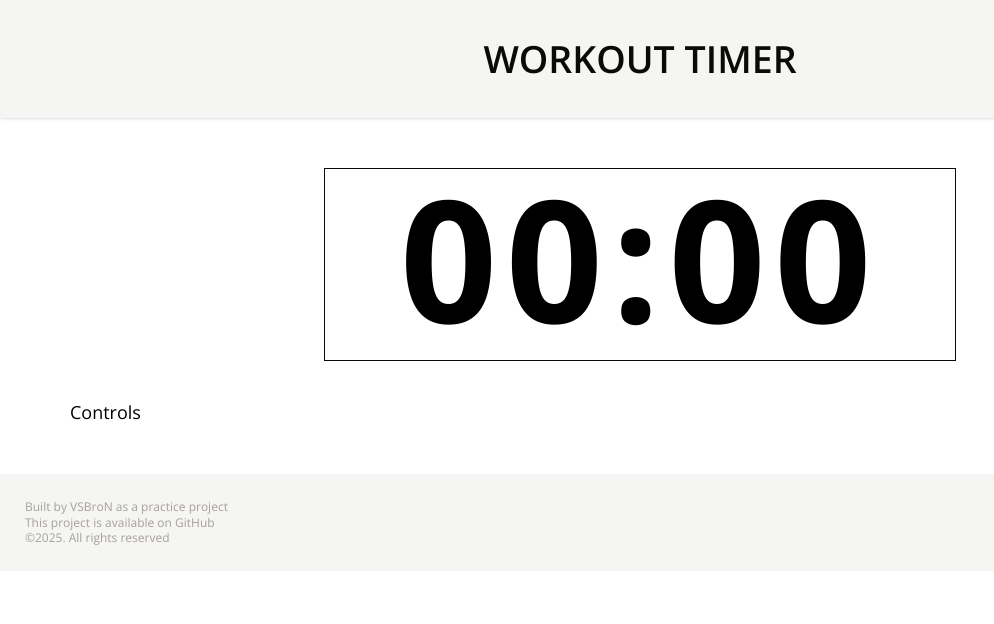
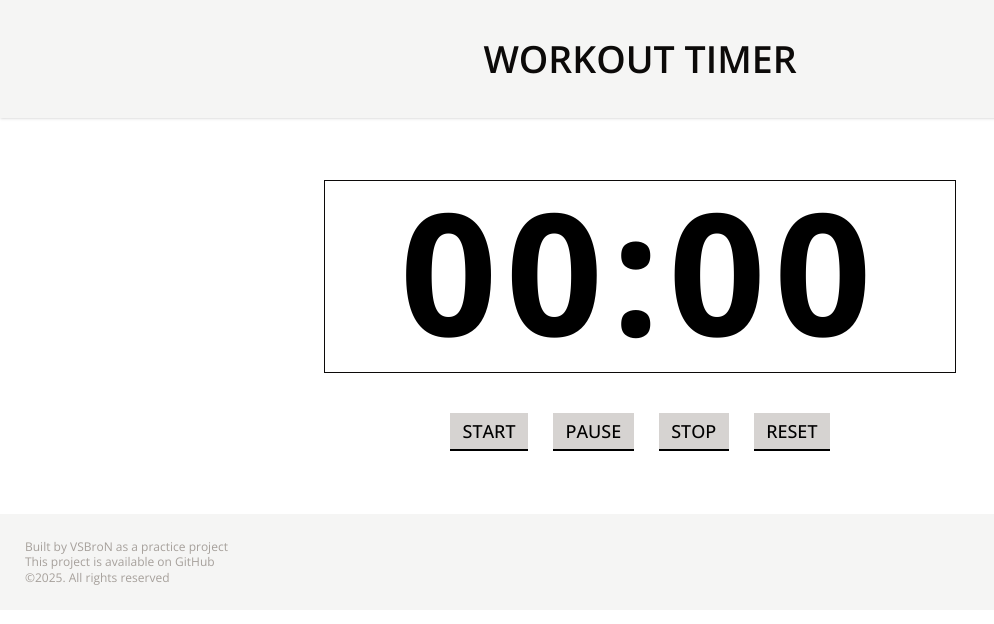
Before and after one commit to vsbron/workout-timer-2025-react, a React (Vite) app: page / in a window 1280 px wide. Shown: the top 624 px of the page, without its empty margins (0-994 px from the left). Built offline with nearby package versions, Linux system fonts and the light colour scheme.

Commit message:
Add Controls buttons and a Button component

```diff
--- a/src/components/Controls.tsx
+++ b/src/components/Controls.tsx
@@ -1,3 +1,4 @@
+import Button from "@/ui/Button";
 import Container from "@/ui/Container";
 
 function Controls() {
@@ -5,7 +6,12 @@ function Controls() {
   return (
     <section>
       <Container>
-        <h2>Controls</h2>
+        <div className="flex justify-center gap-10">
+          <Button>Start</Button>
+          <Button>Pause</Button>
+          <Button>Stop</Button>
+          <Button>Reset</Button>
+        </div>
       </Container>
     </section>
   );
--- /dev/null
+++ b/src/ui/Button.tsx
@@ -0,0 +1,10 @@
+function Button({ children }: { children: string }) {
+  // Returned JSX
+  return (
+    <button className="bg-stone-300 px-5 py-2.5 font-medium uppercase cursor-pointer border-b-2 active:border-b-1">
+      {children}
+    </button>
+  );
+}
+
+export default Button;
--- a/src/ui/Main.tsx
+++ b/src/ui/Main.tsx
@@ -2,7 +2,7 @@ import type { ReactNode } from "react";
 
 function Main({ children }: { children: ReactNode }) {
   // Returned JSX
-  return <main className="py-20 flex flex-col gap-16">{children}</main>;
+  return <main className="py-25 flex flex-col gap-16">{children}</main>;
 }
 
 export default Main;
```
